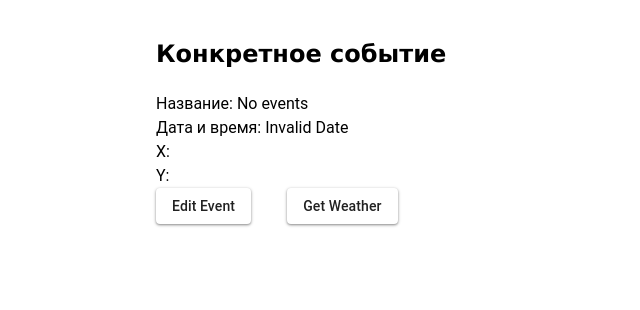
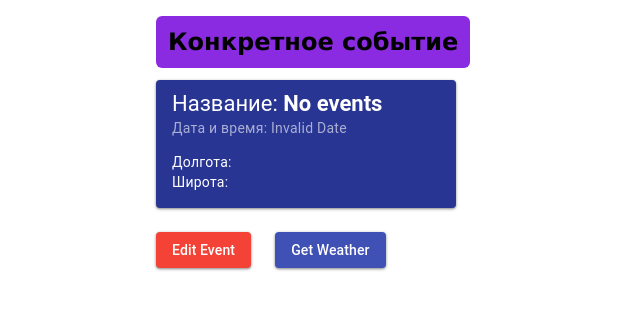
Before and after one commit to alexkostinprog/test-events, a Vue app: page /current/1 in a window 1280 px wide. Shown: the top 310 px of the page, without its empty margins (0-640 px from the left). Built offline with nearby package versions, Linux system fonts and the light colour scheme; the HTML template or start-up script is replaced by a standard one.

Commit message:
Adds colors

```diff
--- a/src/pages/CurrentEventPage.vue
+++ b/src/pages/CurrentEventPage.vue
@@ -1,11 +1,17 @@
 <template>
   <div class="caption">Конкретное событие</div>
-  <div v-if="curr && !editMode">
-    <div class="name">Название: {{ curr.name }}</div>
-    <div class="name">Дата и время: {{ formatedDate(curr.datetime) }}</div>
-    <div class="name">X: {{ curr.coordX }}</div>
-    <div class="name">Y: {{ curr.coordY }}</div>
-  </div>
+  <v-card v-if="curr && !editMode" variant="elevated" width="300" color="indigo-darken-3">
+    <v-card-item>
+      <v-card-title>
+        Название: <b>{{ curr.name }}</b>
+      </v-card-title>
+      <v-card-subtitle>Дата и время: {{ formatedDate(curr.datetime) }}</v-card-subtitle>
+    </v-card-item>
+    <v-card-text>
+      <div class="name">Долгота: {{ curr.coordX }}</div>
+      <div class="name">Широта: {{ curr.coordY }}</div>
+    </v-card-text>
+  </v-card>
 
   <div v-if="curr && editMode">
     <v-container>
@@ -37,9 +43,11 @@
     </v-container>
   </div>
 
-  <div v-if="!editMode">
-    <v-btn class="px-20" @click="editEvent">Edit Event</v-btn>
-    <v-btn class="saveBtn" @click="loadWeather">Get Weather</v-btn>
+  <div v-if="!editMode" class="buttonsLine">
+    <v-btn class="px-20" color="red" variant="elevated" @click="editEvent">Edit Event</v-btn>
+    <v-btn class="saveBtn" color="indigo" variant="elevated" @click="loadWeather">
+      Get Weather
+    </v-btn>
     <div v-if="temperature">Temp: {{ temperature }}</div>
   </div>
 
@@ -59,7 +67,7 @@
 import { useEventsStore } from "@/store/store"
 import { useRoute } from "vue-router"
 import dayjs from "dayjs"
-import { computed, ref } from "vue"
+import { computed } from "vue"
 import { useOurEvent, type ourEventType } from "@/components/composables/useOurEvent"
 import { useWeather } from "@/components/composables/useWeather"
 
@@ -110,10 +118,18 @@ const { temperature, loadWeather } = useWeather(curr)
   font:
     700 24px/28px Verdana,
     serif;
-  padding: 24px 0;
+  padding: 12px;
+  margin-bottom: 12px;
+  border-radius: 6px;
+  background-color: blueviolet;
+  width: max-content;
 }
 
 .saveBtn {
-  margin-left: 36px;
+  margin-left: 24px;
+}
+
+.buttonsLine {
+  margin-top: 24px;
 }
 </style>
```
